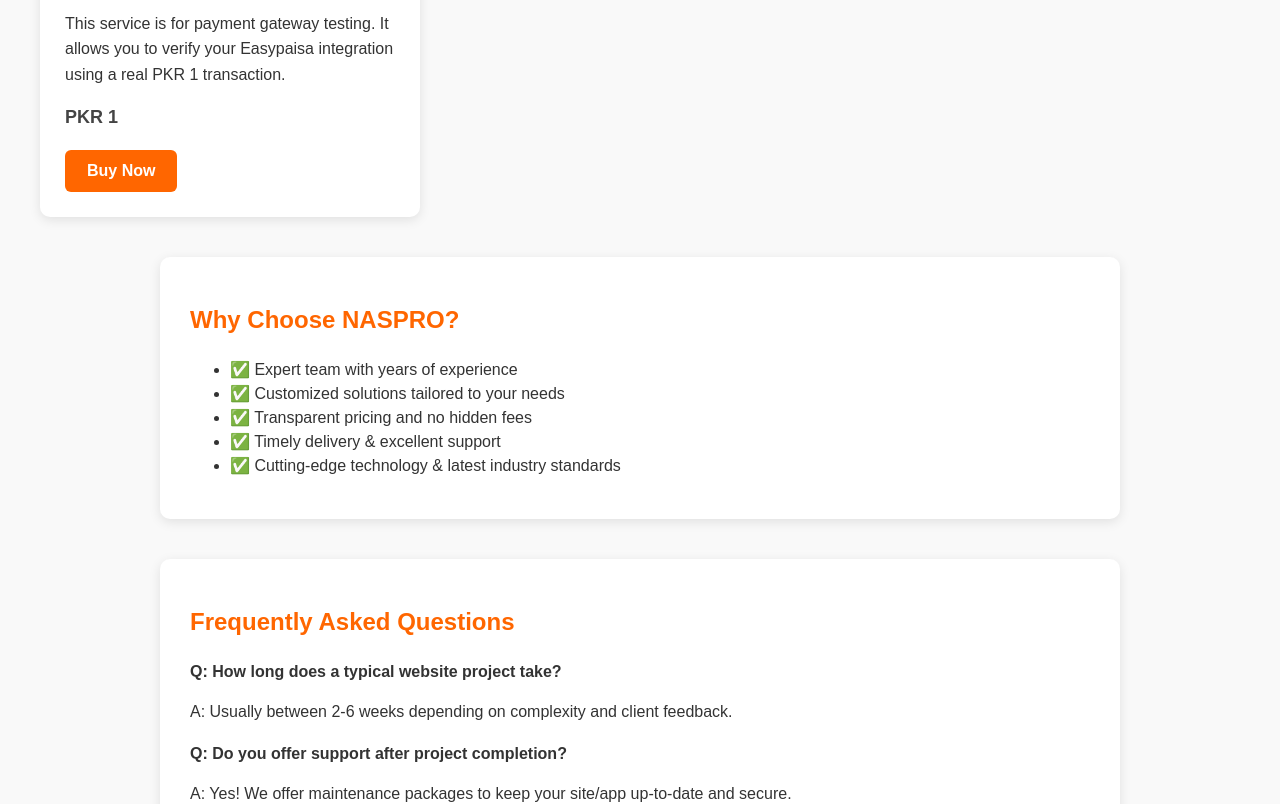
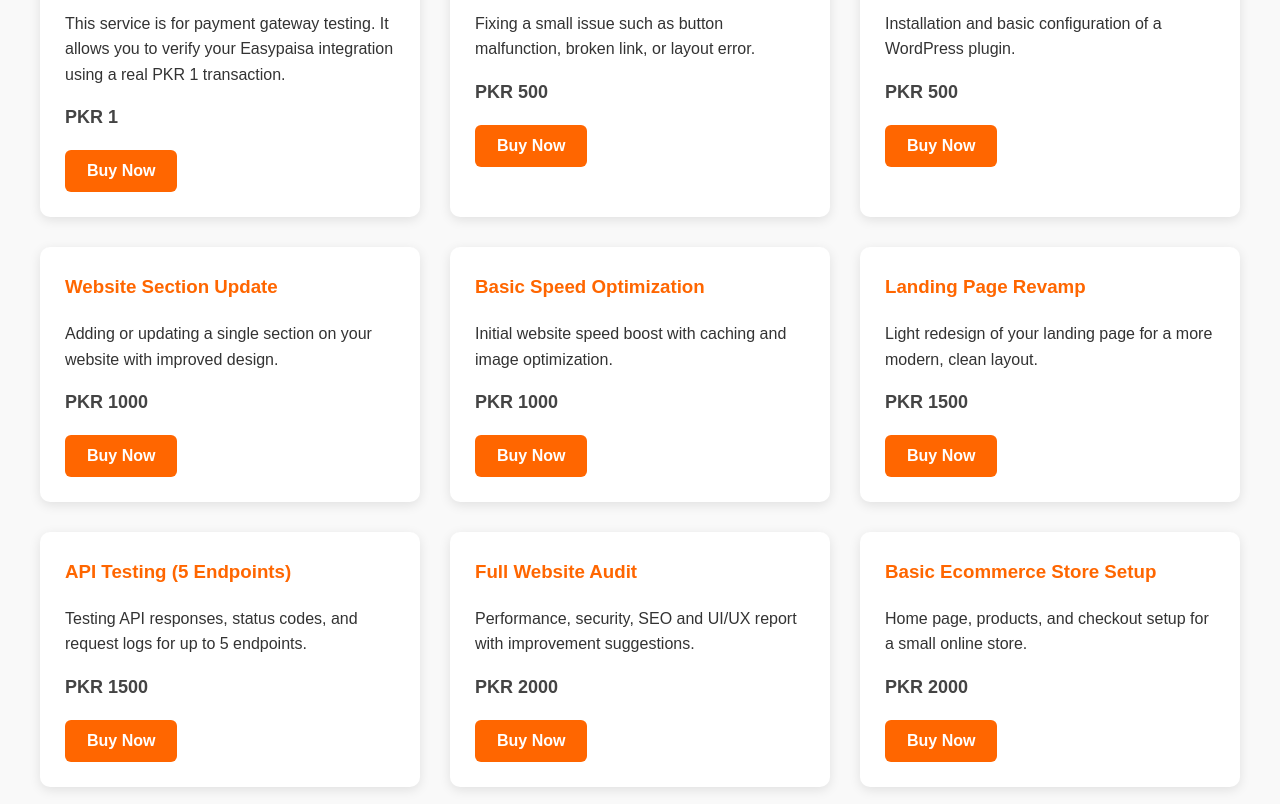
Before and after one commit to naspro-tech/naspro, a Next.js app: page / in a window 1280 px wide. Shown: the part 840-1644 px from the top of the page. Built offline with nearby package versions, Linux system fonts and the light colour scheme.

Commit message:
Update index.js

```diff
--- a/pages/index.js
+++ b/pages/index.js
@@ -183,6 +183,106 @@ export default function Home() {
             Buy Now
           </button>
         </div>
+              {/* 🔵 PKR 500 Services */}
+<div className="card">
+  <h3>Website Bug Fix (1 Issue)</h3>
+  <p>Fixing a small issue such as button malfunction, broken link, or layout error.</p>
+  <p className="price">PKR 500</p>
+  <button
+    className="buy-btn"
+    onClick={() => handleBuyNowClick('bugfix500')}
+  >
+    Buy Now
+  </button>
+</div>
+
+<div className="card">
+  <h3>Plugin Installation</h3>
+  <p>Installation and basic configuration of a WordPress plugin.</p>
+  <p className="price">PKR 500</p>
+  <button
+    className="buy-btn"
+    onClick={() => handleBuyNowClick('plugin500')}
+  >
+    Buy Now
+  </button>
+</div>
+
+{/* 🔵 PKR 1000 Services */}
+<div className="card">
+  <h3>Website Section Update</h3>
+  <p>Adding or updating a single section on your website with improved design.</p>
+  <p className="price">PKR 1000</p>
+  <button
+    className="buy-btn"
+    onClick={() => handleBuyNowClick('section1000')}
+  >
+    Buy Now
+  </button>
+</div>
+
+<div className="card">
+  <h3>Basic Speed Optimization</h3>
+  <p>Initial website speed boost with caching and image optimization.</p>
+  <p className="price">PKR 1000</p>
+  <button
+    className="buy-btn"
+    onClick={() => handleBuyNowClick('speed1000')}
+  >
+    Buy Now
+  </button>
+</div>
+
+{/* 🔵 PKR 1500 Services */}
+<div className="card">
+  <h3>Landing Page Revamp</h3>
+  <p>Light redesign of your landing page for a more modern, clean layout.</p>
+  <p className="price">PKR 1500</p>
+  <button
+    className="buy-btn"
+    onClick={() => handleBuyNowClick('revamp1500')}
+  >
+    Buy Now
+  </button>
+</div>
+
+<div className="card">
+  <h3>API Testing (5 Endpoints)</h3>
+  <p>Testing API responses, status codes, and request logs for up to 5 endpoints.</p>
+  <p className="price">PKR 1500</p>
+  <button
+    className="buy-btn"
+    onClick={() => handleBuyNowClick('apitest1500')}
+  >
+    Buy Now
+  </button>
+</div>
+
+{/* 🔵 PKR 2000 Services */}
+<div className="card">
+  <h3>Full Website Audit</h3>
+  <p>Performance, security, SEO and UI/UX report with improvement suggestions.</p>
+  <p className="price">PKR 2000</p>
+  <button
+    className="buy-btn"
+    onClick={() => handleBuyNowClick('audit2000')}
+  >
+    Buy Now
+  </button>
+</div>
+
+<div className="card">
+  <h3>Basic Ecommerce Store Setup</h3>
+  <p>Home page, products, and checkout setup for a small online store.</p>
+  <p className="price">PKR 2000</p>
+  <button
+    className="buy-btn"
+    onClick={() => handleBuyNowClick('estore2000')}
+  >
+    Buy Now
+  </button>
+</div>
+
       </section>
 
       <section id="why-choose-us" className="details">
```
